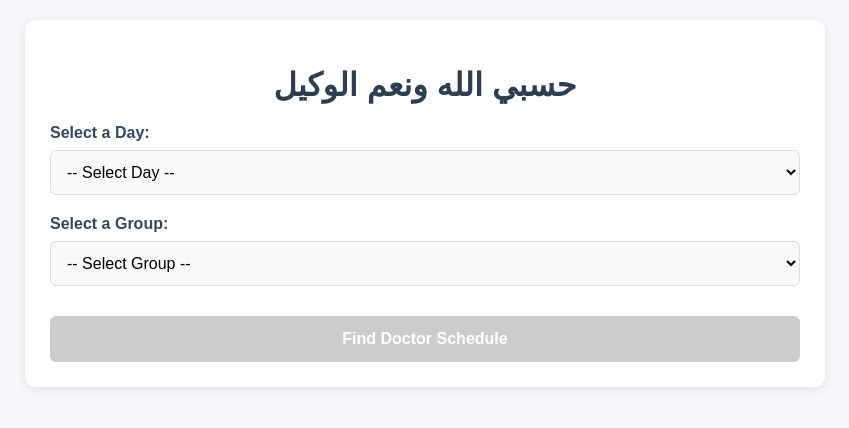
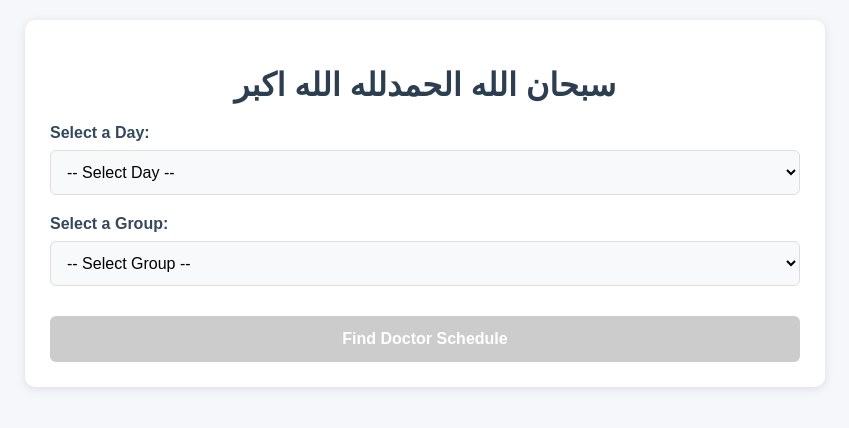
Before and after one commit to El-toum/medicineSchedule, a website built with webpack: page index.html in a window 1280 px wide. Shown: the whole page, without its empty margins (215-1064 px from the left). Built offline with nearby package versions, Linux system fonts and the light colour scheme.

Commit message:
Update index.html

```diff
--- a/index.html
+++ b/index.html
@@ -3,7 +3,7 @@
 <head>
   <meta charset="UTF-8">
   <meta name="viewport" content="width=device-width, initial-scale=1.0">
-  <title>سبحان الله وبحمده/nسبحان الله العظيم</title>
+  <title>سبحان الله وبحمده ° سبحان الله العظيم</title>
   <style>
     body {
       font-family: Arial, sans-serif;
@@ -112,7 +112,7 @@
 </head>
 <body>
 <div class="container">
-  <h1>حسبي الله ونعم الوكيل</h1>
+  <h1>سبحان الله الحمدلله الله اكبر</h1>
 
   <div class="form-group">
     <label for="day">Select a Day:</label>
```
